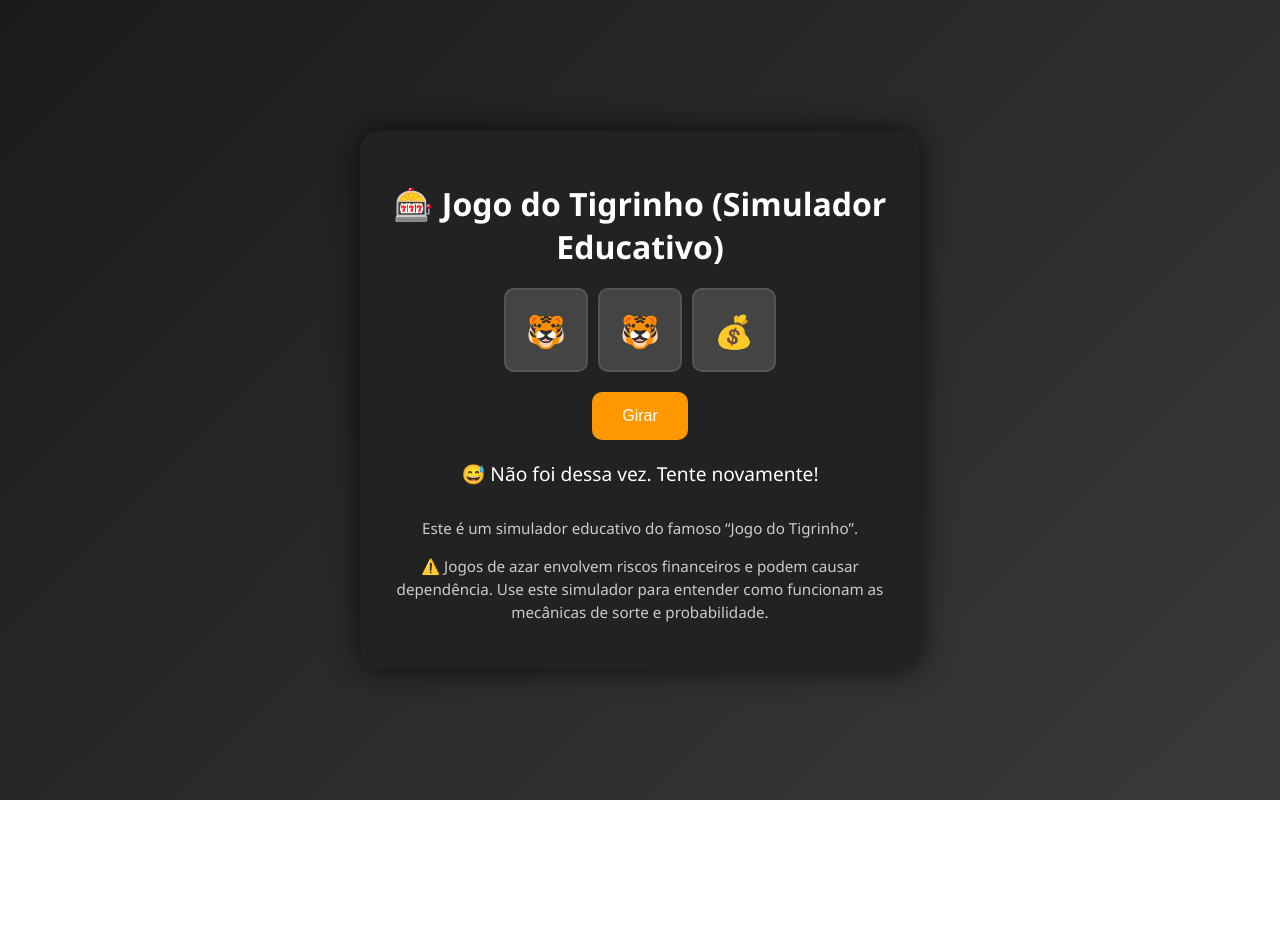
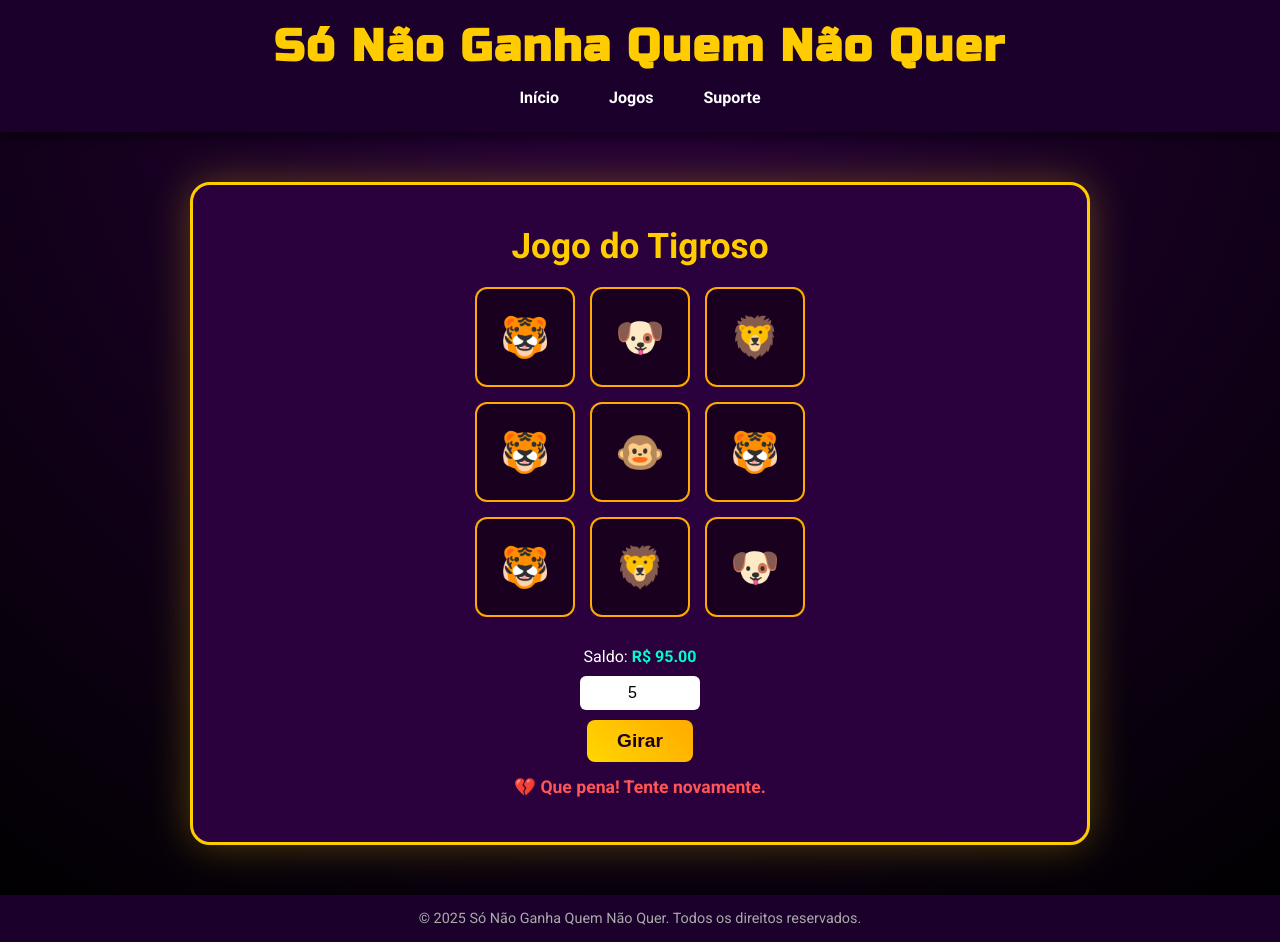
Before and after one commit to so-nao-ganhar-quem-nao-quer/so-nao-ganhar, a plain HTML site: page index.html in a window 1280 px wide. Both pictures are taken after a click on the button "Girar". Before the commit the page ends 800 px from the top, so only its background shows below. Drawn offline with Linux system fonts and the light colour scheme.

Commit message:
Update index.html

```diff
--- a/index.html
+++ b/index.html
@@ -1,123 +1,365 @@
 <!DOCTYPE html>
-<html lang="pt-BR">
+<html lang="pt-br">
 <head>
   <meta charset="UTF-8" />
-  <meta name="viewport" content="width=device-width, initial-scale=1.0"/>
-  <title>Jogo do Tigrinho - Educativo</title>
+  <meta name="viewport" content="width=device-width, initial-scale=1.0, maximum-scale=1.0, user-scalable=no" />
+  <title>Só Não Ganha Quem Não Quer</title>
+  <link href="https://fonts.googleapis.com/css2?family=Russo+One&family=Roboto:wght@400;700&display=swap" rel="stylesheet" />
   <style>
+    * {
+      margin: 0;
+      padding: 0;
+      box-sizing: border-box;
+    }
+
     body {
-      margin: 0;
-      font-family: 'Segoe UI', sans-serif;
-      background: linear-gradient(135deg, #1b1b1b, #3a3a3a);
-      color: white;
+      font-family: 'Roboto', sans-serif;
+      background: radial-gradient(circle at top, #2a003d, #000);
+      color: #fff;
+      min-height: 100vh;
+      display: flex;
+      flex-direction: column;
+    }
+
+    header {
+      background: #1a002b;
+      padding: 20px 40px;
+      text-align: center;
+      box-shadow: 0 4px 15px rgba(0,0,0,0.6);
+    }
+
+    header h1 {
+      font-family: 'Russo One', sans-serif;
+      font-size: 2.8rem;
+      color: #ffcc00;
+      letter-spacing: 2px;
+    }
+
+    nav {
+      display: flex;
+      justify-content: center;
+      gap: 30px;
+      margin-top: 10px;
+      flex-wrap: wrap;
+    }
+
+    nav a {
+      color: #fff;
+      text-decoration: none;
+      font-weight: bold;
+      font-size: 1rem;
+      padding: 5px 10px;
+      border-radius: 5px;
+      transition: background 0.3s;
+    }
+
+    nav a:hover {
+      background: #ffcc00;
+      color: #1a002b;
+    }
+
+    main {
+      flex: 1;
       display: flex;
       justify-content: center;
       align-items: center;
-      min-height: 100vh;
+      padding: 50px 20px;
     }
 
-    .container {
-      background-color: #222;
+    .game-container {
+      background: #2a003d;
+      border: 3px solid #ffcc00;
       border-radius: 20px;
-      padding: 30px;
+      padding: 40px;
+      max-width: 900px;
+      width: 100%;
       text-align: center;
-      box-shadow: 0 0 30px rgba(0, 0, 0, 0.7);
-      width: 90%;
-      max-width: 500px;
+      box-shadow: 0 0 40px rgba(255, 204, 0, 0.3);
+      position: relative;
     }
 
-    h1 {
-      font-size: 2rem;
-      margin-bottom: 10px;
+    .game-container h2 {
+      font-size: 2.2rem;
+      margin-bottom: 20px;
+      color: #ffcc00;
     }
 
-    .slot {
-      display: flex;
+    .slot-wrapper {
+      display: grid;
+      grid-template-columns: repeat(3, 100px);
+      gap: 15px;
       justify-content: center;
-      gap: 10px;
-      margin: 20px 0;
+      margin-bottom: 30px;
     }
 
-    .symbol {
-      width: 80px;
-      height: 80px;
-      background-color: #444;
-      border-radius: 10px;
+    .reel {
+      background: #1a001f;
+      border: 2px solid #ffaa00;
+      border-radius: 12px;
+      width: 100px;
+      height: 100px;
+      font-size: 2.5rem;
       display: flex;
+      align-items: center;
       justify-content: center;
+      transition: all 0.3s ease-in-out;
+      user-select: none;
+    }
+
+    .reel.highlight {
+      border-color: #00ff99;
+      box-shadow: 0 0 15px #00ff99;
+      animation: pulse 1s infinite alternate;
+    }
+
+    @keyframes pulse {
+      from {
+        box-shadow: 0 0 15px #00ff99;
+      }
+      to {
+        box-shadow: 0 0 30px #00ff99;
+      }
+    }
+
+    .controls {
+      display: flex;
+      flex-direction: column;
       align-items: center;
-      font-size: 2rem;
-      border: 2px solid #555;
+      gap: 10px;
     }
 
     button {
-      background-color: #ff9800;
-      color: white;
+      padding: 10px 30px;
+      font-size: 1.2rem;
       border: none;
-      padding: 15px 30px;
-      border-radius: 10px;
-      font-size: 1rem;
+      border-radius: 8px;
+      background: linear-gradient(45deg, #ffd700, #ffaa00);
+      color: #1a001f;
+      font-weight: bold;
       cursor: pointer;
-      transition: background 0.3s;
+      transition: transform 0.2s, background 0.3s;
+      user-select: none;
     }
 
-    button:hover {
-      background-color: #ffa726;
+    button:disabled {
+      background: #555;
+      cursor: not-allowed;
+      transform: none;
     }
 
-    .result {
-      margin-top: 20px;
-      font-size: 1.2rem;
+    button:hover:not(:disabled) {
+      transform: scale(1.05);
+      background: linear-gradient(45deg, #ffcc00, #ff8800);
     }
 
-    .educativo {
-      margin-top: 30px;
-      font-size: 0.95rem;
-      color: #ccc;
-      line-height: 1.5;
+    input[type="number"] {
+      padding: 8px;
+      border-radius: 6px;
+      border: none;
+      font-size: 1rem;
+      width: 120px;
+      text-align: center;
+    }
+
+    #mensagem {
+      font-size: 1.1rem;
+      font-weight: bold;
+      min-height: 30px;
+      padding: 5px;
+      user-select: none;
+    }
+
+    #saldo {
+      font-weight: bold;
+      color: #00ffcc;
+      user-select: none;
+    }
+
+    footer {
+      background: #1a002b;
+      text-align: center;
+      padding: 15px;
+      font-size: 0.9rem;
+      color: #aaa;
+      user-select: none;
+    }
+
+    /* RESPONSIVO PARA CELULARES */
+    @media (max-width: 380px) {
+      .slot-wrapper {
+        grid-template-columns: repeat(3, 60px);
+        gap: 8px;
+      }
+
+      .reel {
+        width: 60px;
+        height: 60px;
+        font-size: 1.8rem;
+      }
+
+      .game-container {
+        padding: 15px;
+      }
+
+      header h1 {
+        font-size: 1.4rem;
+      }
+
+      .game-container h2 {
+        font-size: 1.4rem;
+      }
+
+      button {
+        font-size: 0.9rem;
+        padding: 6px 16px;
+      }
+
+      input[type="number"] {
+        width: 70px;
+        font-size: 0.85rem;
+      }
+
+      #mensagem {
+        font-size: 1rem;
+        text-align: center;
+        padding: 5px 10px;
+      }
     }
   </style>
 </head>
 <body>
-  <div class="container">
-    <h1>🎰 Jogo do Tigrinho (Simulador Educativo)</h1>
+  <header>
+    <h1>Só Não Ganha Quem Não Quer</h1>
+    <nav>
+      <a href="#">Início</a>
+      <a href="#">Jogos</a>
+      <a href="#">Suporte</a>
+    </nav>
+  </header>
 
-    <div class="slot" id="slot">
-      <div class="symbol">🐯</div>
-      <div class="symbol">🍌</div>
-      <div class="symbol">💰</div>
+  <main>
+    <div class="game-container">
+      <h2>Jogo do Tigroso</h2>
+      <div class="slot-wrapper" id="slot">
+        <div class="reel"></div>
+        <div class="reel"></div>
+        <div class="reel"></div>
+        <div class="reel"></div>
+        <div class="reel"></div>
+        <div class="reel"></div>
+        <div class="reel"></div>
+        <div class="reel"></div>
+        <div class="reel"></div>
+      </div>
+
+      <div class="controls">
+        <p>Saldo: <span id="saldo">R$ 100.00</span></p>
+        <input type="number" id="aposta" min="1" value="5" />
+        <button id="btnGirar">Girar</button>
+        <p id="mensagem"></p>
+      </div>
     </div>
+  </main>
 
-    <button onclick="girar()">Girar</button>
-
-    <div class="result" id="resultado"></div>
-
-    <div class="educativo">
-      <p>Este é um simulador educativo do famoso “Jogo do Tigrinho”.</p>
-      <p>⚠️ Jogos de azar envolvem riscos financeiros e podem causar dependência. Use este simulador para entender como funcionam as mecânicas de sorte e probabilidade.</p>
-    </div>
-  </div>
+  <footer>
+    &copy; 2025 Só Não Ganha Quem Não Quer. Todos os direitos reservados.
+  </footer>
 
   <script>
-    const simbolos = ['🐯', '🍌', '💰', '🍒', '💎'];
-    const slotDivs = document.querySelectorAll('.symbol');
-    const resultado = document.getElementById('resultado');
+    const reels = document.querySelectorAll('.reel');
+    const btnGirar = document.getElementById('btnGirar');
+    const saldoEl = document.getElementById('saldo');
+    const apostaInput = document.getElementById('aposta');
+    const mensagem = document.getElementById('mensagem');
 
-    function girar() {
-      const escolhidos = [];
+    const simbolos = ['🐯','🐯','🐯','🐱','🐶','🐸','🐷','🦁','🐵']; // mais chances do tigre
+    let saldo = 100.00;
 
-      slotDivs.forEach((div, i) => {
-        const simbolo = simbolos[Math.floor(Math.random() * simbolos.length)];
-        div.textContent = simbolo;
-        escolhidos.push(simbolo);
+    function atualizarSaldo() {
+      saldoEl.textContent = `R$ ${saldo.toFixed(2)}`;
+    }
+
+    function validarAposta() {
+      const aposta = parseFloat(apostaInput.value);
+      if (isNaN(aposta) || aposta <= 0) {
+        mensagem.textContent = 'Digite um valor válido para apostar.';
+        mensagem.style.color = '#ff5555';
+        return null;
+      }
+      if (aposta > saldo) {
+        mensagem.textContent = 'Saldo insuficiente para essa aposta.';
+        mensagem.style.color = '#ff5555';
+        return null;
+      }
+      mensagem.textContent = '';
+      return aposta;
+    }
+
+    function girarSlot() {
+      const aposta = validarAposta();
+      if (aposta === null) return;
+
+      saldo -= aposta;
+      atualizarSaldo();
+      mensagem.textContent = '';
+      btnGirar.disabled = true;
+
+      reels.forEach(r => r.classList.remove('highlight'));
+
+      let animCount = 0;
+      const animInterval = setInterval(() => {
+        reels.forEach(r => {
+          r.textContent = simbolos[Math.floor(Math.random() * simbolos.length)];
+        });
+        animCount++;
+        if (animCount > 15) {
+          clearInterval(animInterval);
+          mostrarResultado(aposta);
+        }
+      }, 80);
+    }
+
+    function mostrarResultado(aposta) {
+      const resultados = Array.from(reels).map(() => simbolos[Math.floor(Math.random() * simbolos.length)]);
+      reels.forEach((r, i) => {
+        r.textContent = resultados[i];
       });
 
-      if (escolhidos[0] === escolhidos[1] && escolhidos[1] === escolhidos[2]) {
-        resultado.textContent = "🎉 Parabéns! Você simulou uma vitória!";
+      const linhas = [
+        [0,1,2], [3,4,5], [6,7,8], // linhas horizontais
+        [0,4,8], [2,4,6]           // diagonais
+      ];
+
+      let ganhou = false;
+      let linhasGanhas = [];
+
+      linhas.forEach(indices => {
+        if(resultados[indices[0]] === resultados[indices[1]] && resultados[indices[1]] === resultados[indices[2]]) {
+          ganhou = true;
+          linhasGanhas.push(indices);
+        }
+      });
+
+      if (ganhou) {
+        linhasGanhas.forEach(indices => {
+          indices.forEach(i => reels[i].classList.add('highlight'));
+        });
+        const premio = aposta * 5 * linhasGanhas.length;
+        saldo += premio;
+        atualizarSaldo();
+        mensagem.textContent = `🎉 Parabéns! Você ganhou R$ ${premio.toFixed(2)} com ${linhasGanhas.length} linha(s)!`;
+        mensagem.style.color = '#7CFC00';
       } else {
-        resultado.textContent = "😅 Não foi dessa vez. Tente novamente!";
+        mensagem.textContent = '💔 Que pena! Tente novamente.';
+        mensagem.style.color = '#ff5555';
       }
+
+      btnGirar.disabled = false;
     }
+
+    atualizarSaldo();
+    btnGirar.addEventListener('click', girarSlot);
+    apostaInput.addEventListener('input', validarAposta);
   </script>
 </body>
 </html>
```
